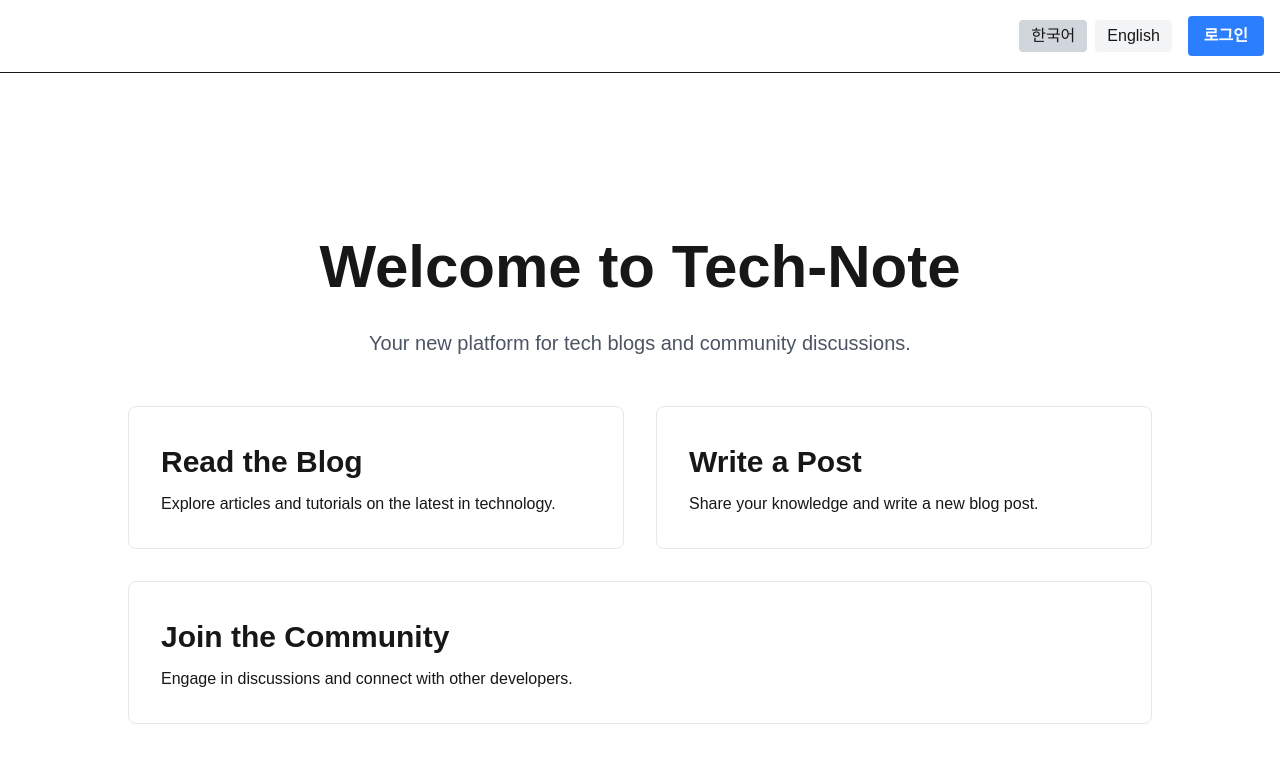
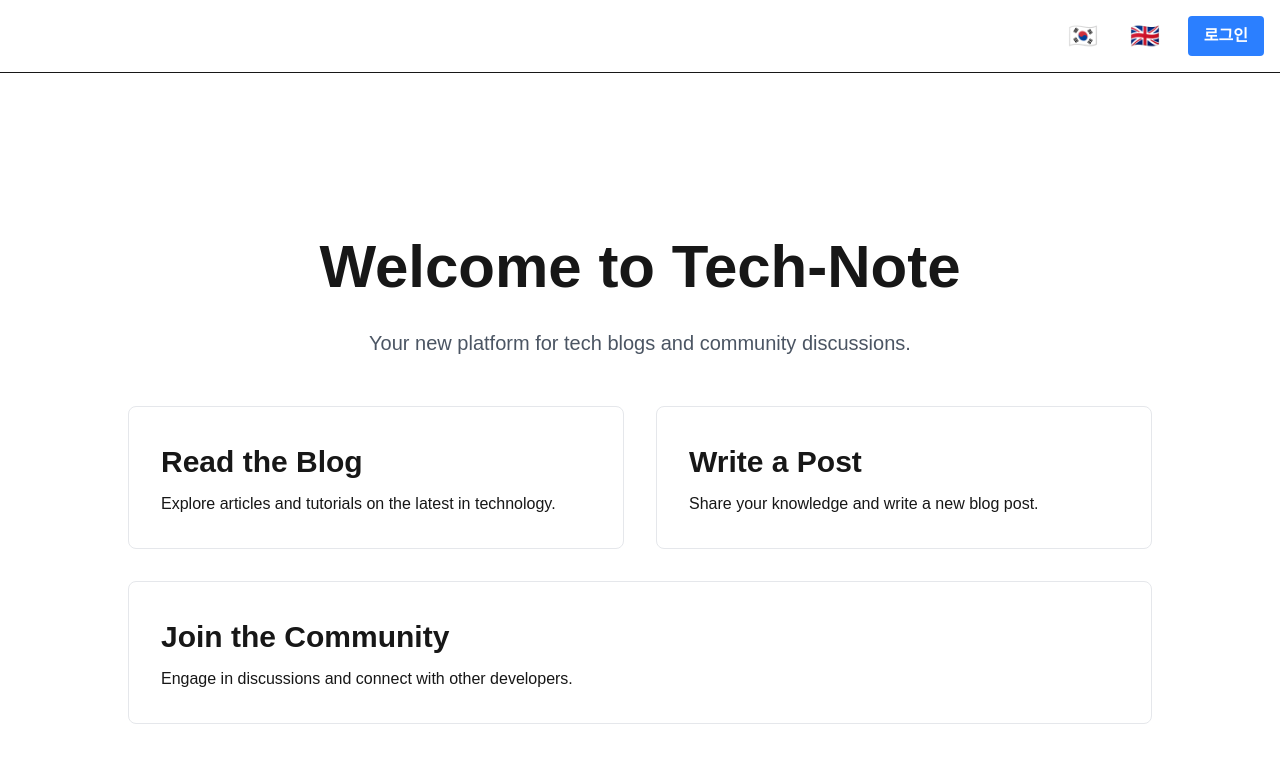
Before and after one commit to TechginusTG/Tech-Note, a Next.js app: page / in a window 1280 px wide. Shown: the top 762 px of the page. Built offline with nearby package versions, Linux system fonts and the light colour scheme.

Commit message:
간단한 디자인수정

```diff
--- a/components/LanguageSwitcher.tsx
+++ b/components/LanguageSwitcher.tsx
@@ -16,14 +16,14 @@ export default function LanguageSwitcher() {
       <button
         onClick={() => changeLanguage('ko')}
         disabled={i18n.language === 'ko'}
-        className={`px-3 py-1 rounded ${i18n.language === 'ko' ? 'bg-gray-300' : 'bg-gray-100'}`}>
-        한국어
+        className="px-3 py-1 rounded text-2xl">
+        🇰🇷
       </button>
       <button
         onClick={() => changeLanguage('en')}
         disabled={i18n.language === 'en'}
-        className={`px-3 py-1 rounded ${i18n.language === 'en' ? 'bg-gray-300' : 'bg-gray-100'}`}>
-        English
+        className="px-3 py-1 rounded text-2xl">
+        🇬🇧
       </button>
     </div>
   );
```
